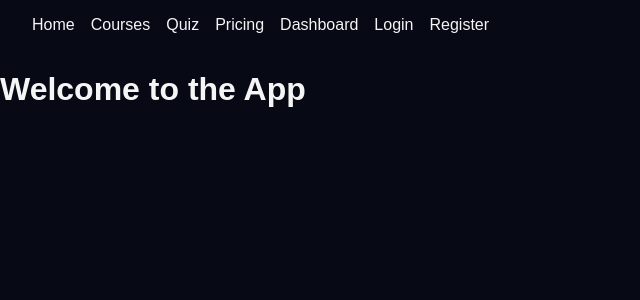
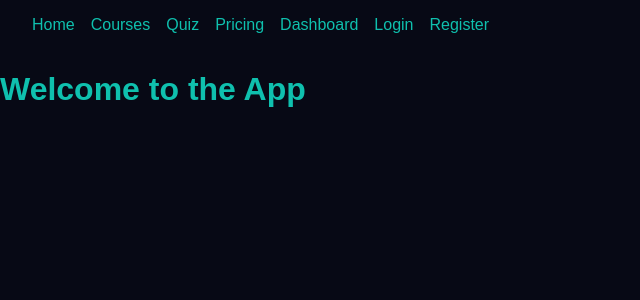
Before and after one commit to DanielPallin/codeunified-group-project, a React (Vite) app in the folder frontend/: page / in a window 1280 px wide. Shown: the top 300 px of the page, without its empty margins (0-640 px from the left). Built offline with nearby package versions, Linux system fonts and the light colour scheme.

Commit message:
style: new styling for cards and text

```diff
--- a/frontend/src/components/CourseCard.css
+++ b/frontend/src/components/CourseCard.css
@@ -3,9 +3,15 @@
   flex-direction: column;
   align-items: center;
   padding: 1rem;
-  border: 1px solid #ccc;
+  border: 1px solid var(--card-border);
   border-radius: 8px;
   box-shadow: 0 2px 4px rgba(0, 0, 0, 0.1);
   transition: transform 0.2s ease-in-out;
   width: 800px;
+  margin-bottom: 1rem;
+  background-color: var(--card-bg);
 }
+
+.course-description {
+    padding-bottom: 1rem;
+}
--- a/frontend/src/components/CourseCard.tsx
+++ b/frontend/src/components/CourseCard.tsx
@@ -6,7 +6,8 @@ const CourseCard = ({ course }: { course: Course }) => {
   return (
     <div className="course-card">
       <h3>{course.name}</h3>
-      <p>{course.description}</p>
+      <p className="course-description">{course.description}</p>
+
       <Link to={`/courses/${course.slug}`}>View course</Link>
     </div>
   );
--- a/frontend/src/components/PlanCard.css
+++ b/frontend/src/components/PlanCard.css
@@ -3,9 +3,11 @@
   flex-direction: column;
   align-items: center;
   padding: 1rem;
-  border: 1px solid #ccc;
+  border: 1px solid var(--card-border);
   border-radius: 8px;
   box-shadow: 0 2px 4px rgba(0, 0, 0, 0.1);
   transition: transform 0.2s ease-in-out;
   width: 800px;
+  margin-bottom: 1rem;
+  background-color: var(--card-bg);
 }
--- a/frontend/src/index.css
+++ b/frontend/src/index.css
@@ -1,14 +1,14 @@
 :root {
   --bg-primary: #070915;
-  --bg-secondary: #0A0C18;
+  --bg-secondary: #0a0c18;
 
   --card-bg: #141720;
   --card-border: #252936;
 
-  --accent: #0FC0AE;
+  --accent: #0fc0ae;
 
-  --text-primary: #F5F5F5;
-  --text-secondary: #9EA3B3;
+  --text-primary: #f5f5f5;
+  --text-secondary: #9ea3b3;
   --text-muted: #737988;
 }
 
@@ -17,12 +17,23 @@ body {
   margin: 0;
   padding: 0;
   background-color: var(--bg-primary);
-  color: var(--text-primary);
   font-family: Arial, sans-serif;
 }
 
+p,
+h3,
+td,
+th {
+  color: var(--text-primary);
+}
+
+h1,
+h2 {
+  color: var(--accent);
+}
+
 a {
-  color: inherit;
+  color: var(--accent);
   text-decoration: none;
 }
 
@@ -31,4 +42,6 @@ input,
 textarea,
 select {
   font: inherit;
+  background-color: var(--accent);
+  border: none;
 }
--- a/frontend/src/pages/Courses.css
+++ b/frontend/src/pages/Courses.css
@@ -4,3 +4,7 @@
   align-items: center;
   padding: 1rem;
 }
+
+.courses-section-title {
+  color: var(--accent);
+}
--- a/frontend/src/pages/Courses.tsx
+++ b/frontend/src/pages/Courses.tsx
@@ -34,9 +34,9 @@ const Courses = () => {
 
   return (
     <div className="courses-page">
+      <h1 className="courses-selection-title">Choose Your Course</h1>
       {loading && <p>Loading...</p>}
       {error && <p>{error}</p>}
-      <h1 className="courses-selection-title">Choose your course</h1>
 
       <section>
         <h3 className="courses-section-title">Basic</h3>
--- a/frontend/src/pages/Pricing.tsx
+++ b/frontend/src/pages/Pricing.tsx
@@ -34,10 +34,9 @@ const Pricing = () => {
 
   return (
     <div className="pricing-page">
-      <h1>Pricing</h1>
+      <h1>Choose Your Plan</h1>
       {loading && <p>Loading...</p>}
       {error && <p>{error}</p>}
-      <h2>Choose your plan</h2>
 
       {plans.map((plan) => (
         <PlanCard key={plan.id} plan={plan} />
```
